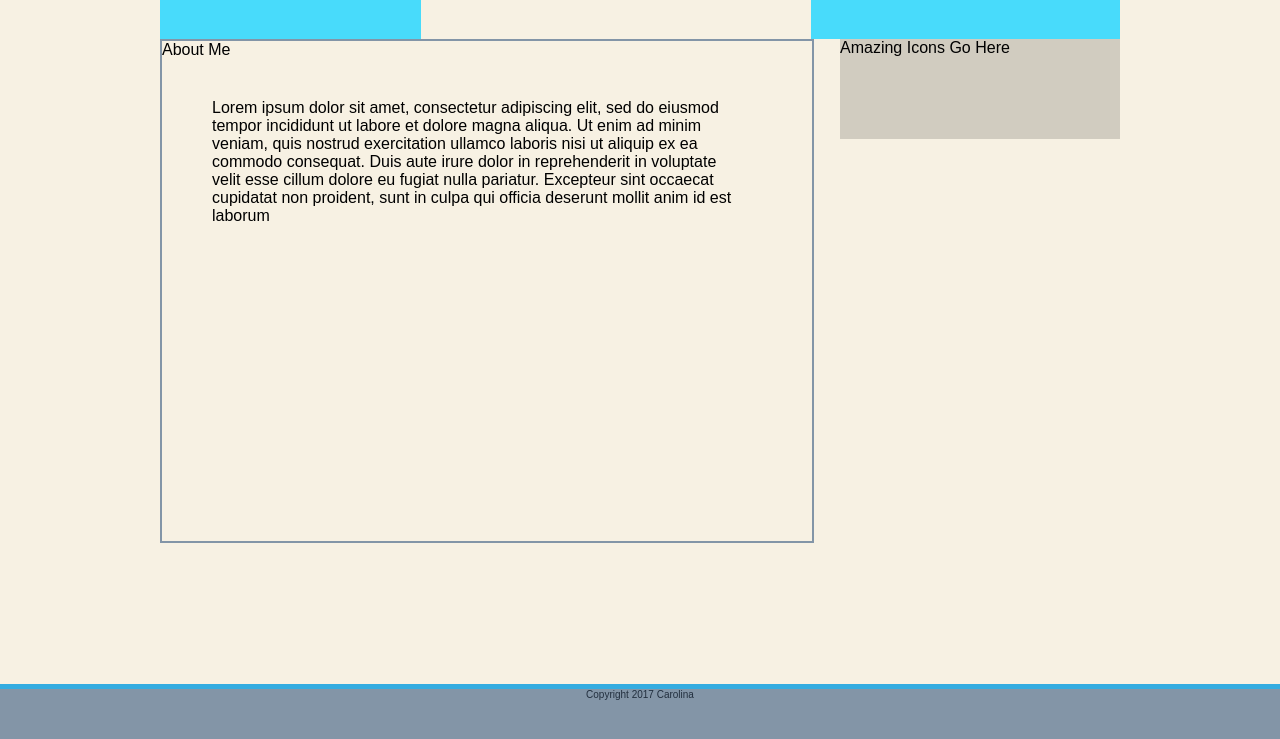
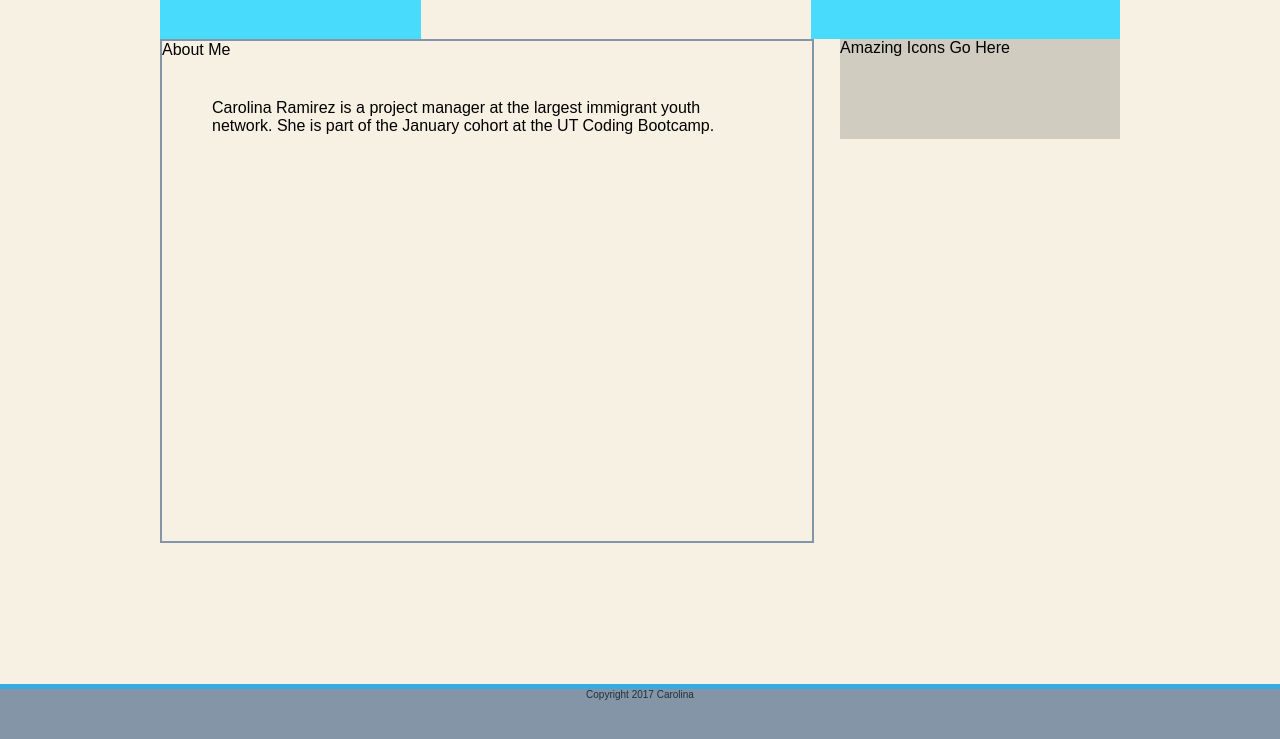
Before and after one commit to rmzcaro/Basic-Portfolio, a plain HTML site: page index.html in a window 1280 px wide. Shown: the part 61-800 px from the top of the page. Drawn offline with Linux system fonts and the light colour scheme.

Commit message:
made comments to index.html

```diff
--- a/index.html
+++ b/index.html
@@ -25,13 +25,17 @@
 
     </div>
 
+    <!--Make more visually appealing-->
+
     <div class= "container">
          <div class="leftcolumn left">
              <p>About Me</p>
              <div id="article">
-                 <p>Lorem ipsum dolor sit amet, consectetur adipiscing elit, sed do eiusmod tempor incididunt ut labore et dolore magna aliqua. Ut enim ad minim veniam, quis nostrud exercitation ullamco laboris nisi ut aliquip ex ea commodo consequat. Duis aute irure dolor in reprehenderit in voluptate velit esse cillum dolore eu fugiat nulla pariatur. Excepteur sint occaecat cupidatat non proident, sunt in culpa qui officia deserunt mollit anim id est laborum</p>
+                 <p>Carolina Ramirez is a project manager at the largest immigrant youth network. She is part of the January cohort at the UT Coding Bootcamp. </p>
              </div>
          </div>
+
+<!--I need to add icons below-->
 
     <div class= "container">
          <div class="rightcolumn right">
```
